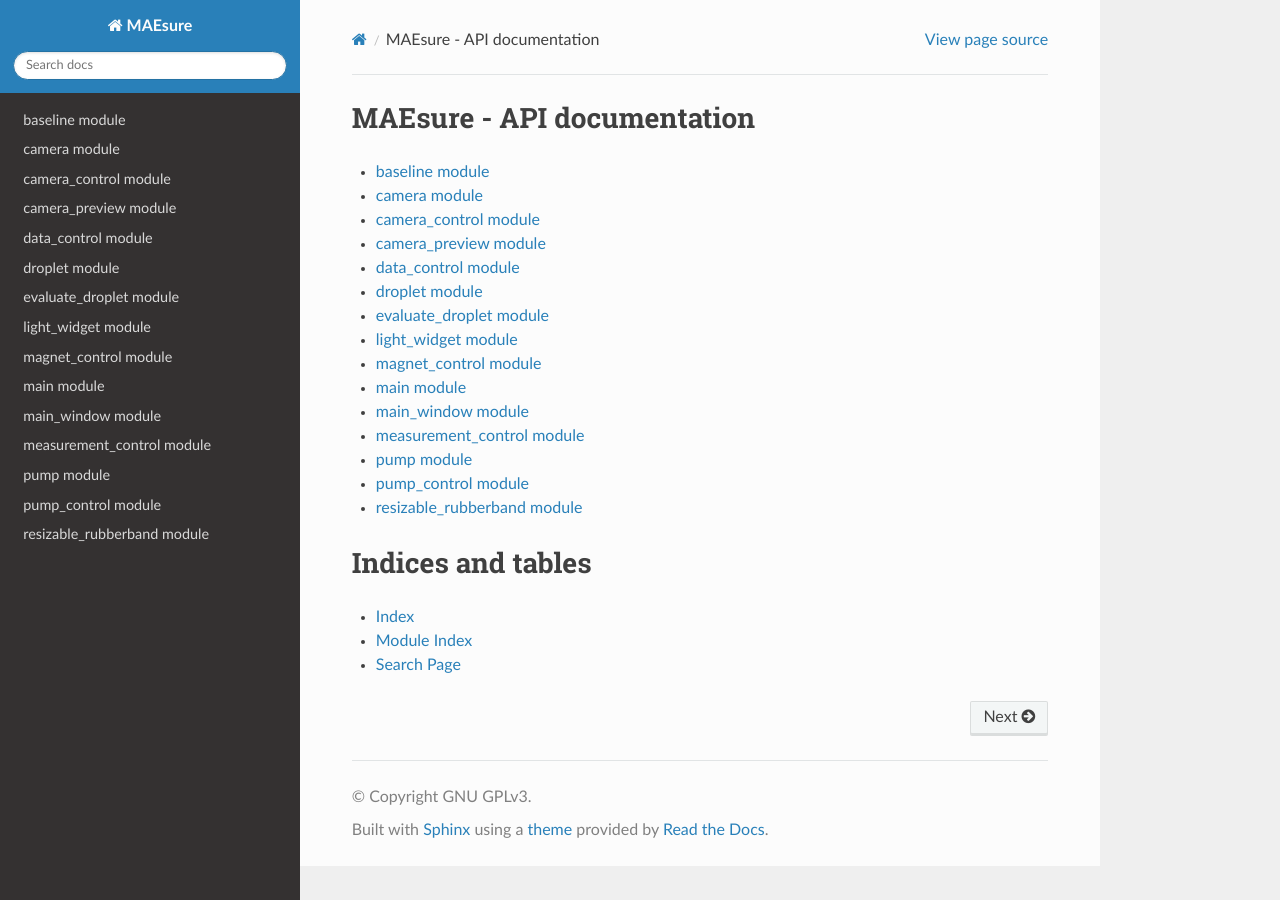
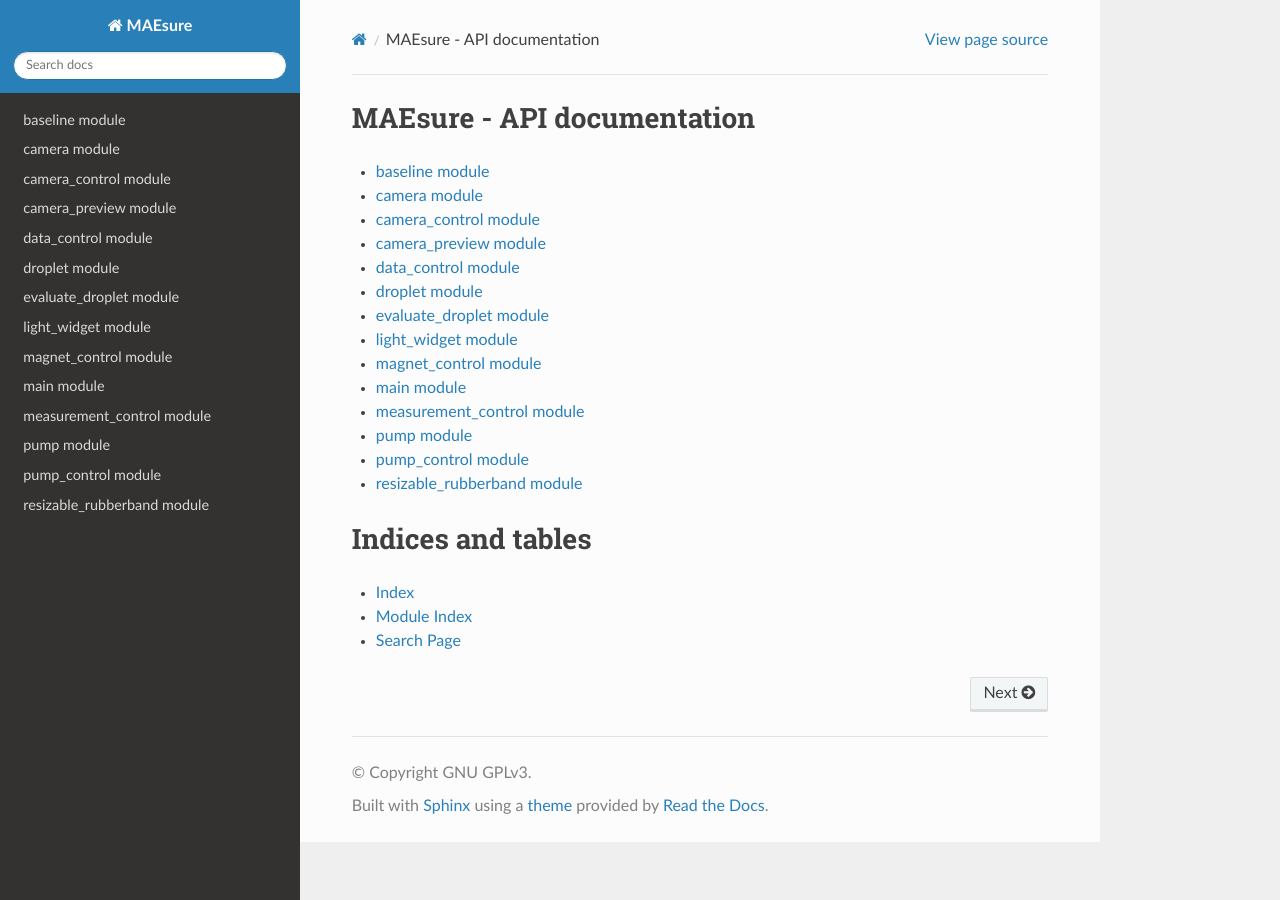
Before and after one commit to rk-exxec/MAEsure, a Sphinx documentation site: the page built from docs/index.rst, in a window 1280 px wide. Built offline with Sphinx 7.4.7 and the Read the Docs theme 2.0.0, drawn with Linux system fonts in a browser that asks for light colours.

```diff
--- a/docs/api/main_window.rst
+++ /dev/null
@@ -1,7 +0,0 @@
-main\_window module
-===================
-
-.. automodule:: main_window
-   :members:
-   :undoc-members:
-   :show-inheritance:
--- a/docs/api/modules.rst
+++ b/docs/api/modules.rst
@@ -13,7 +13,6 @@ src
    evaluate_droplet
    light_widget
    magnet_control
-   main_window
    measurement_control
    pump
    pump_control
```
